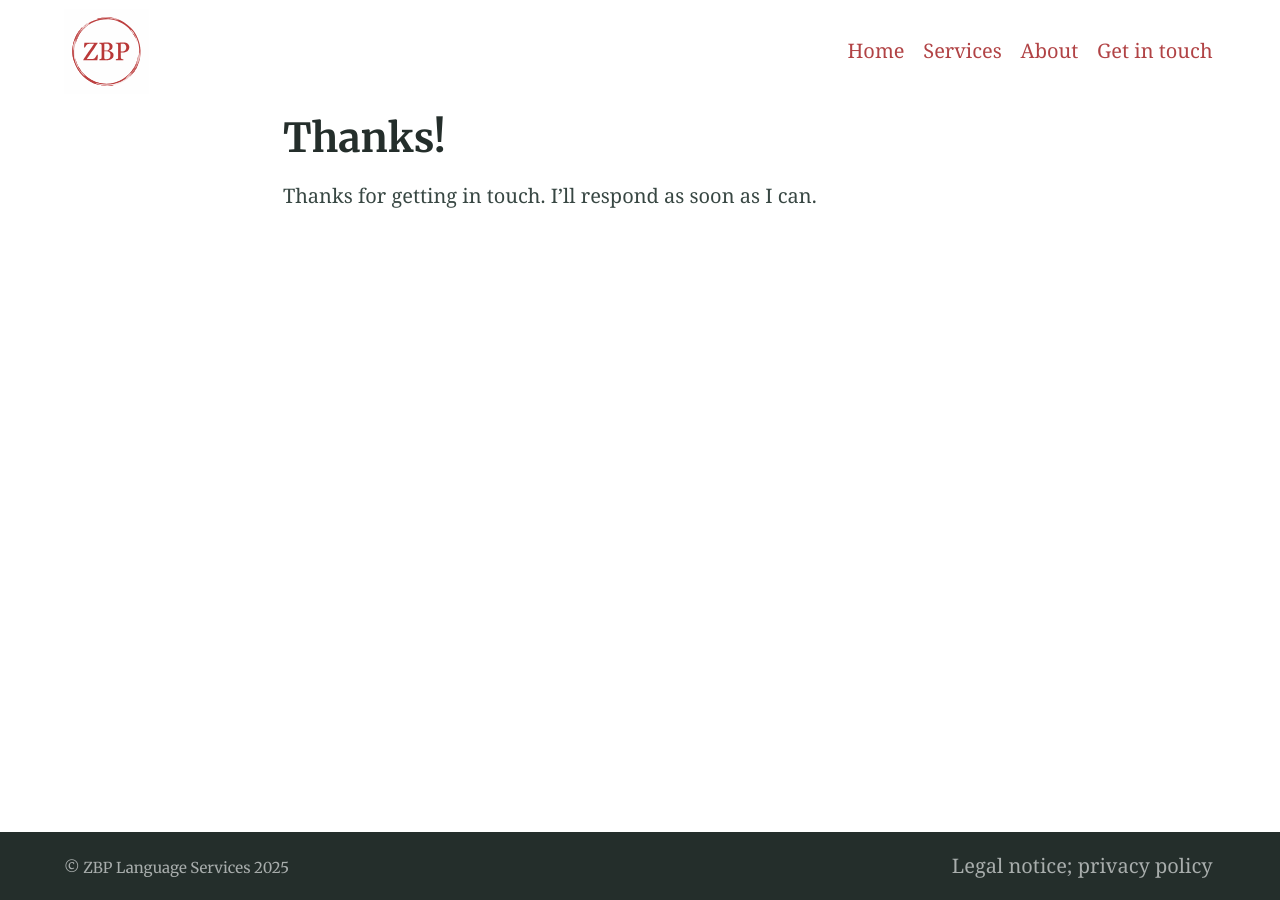
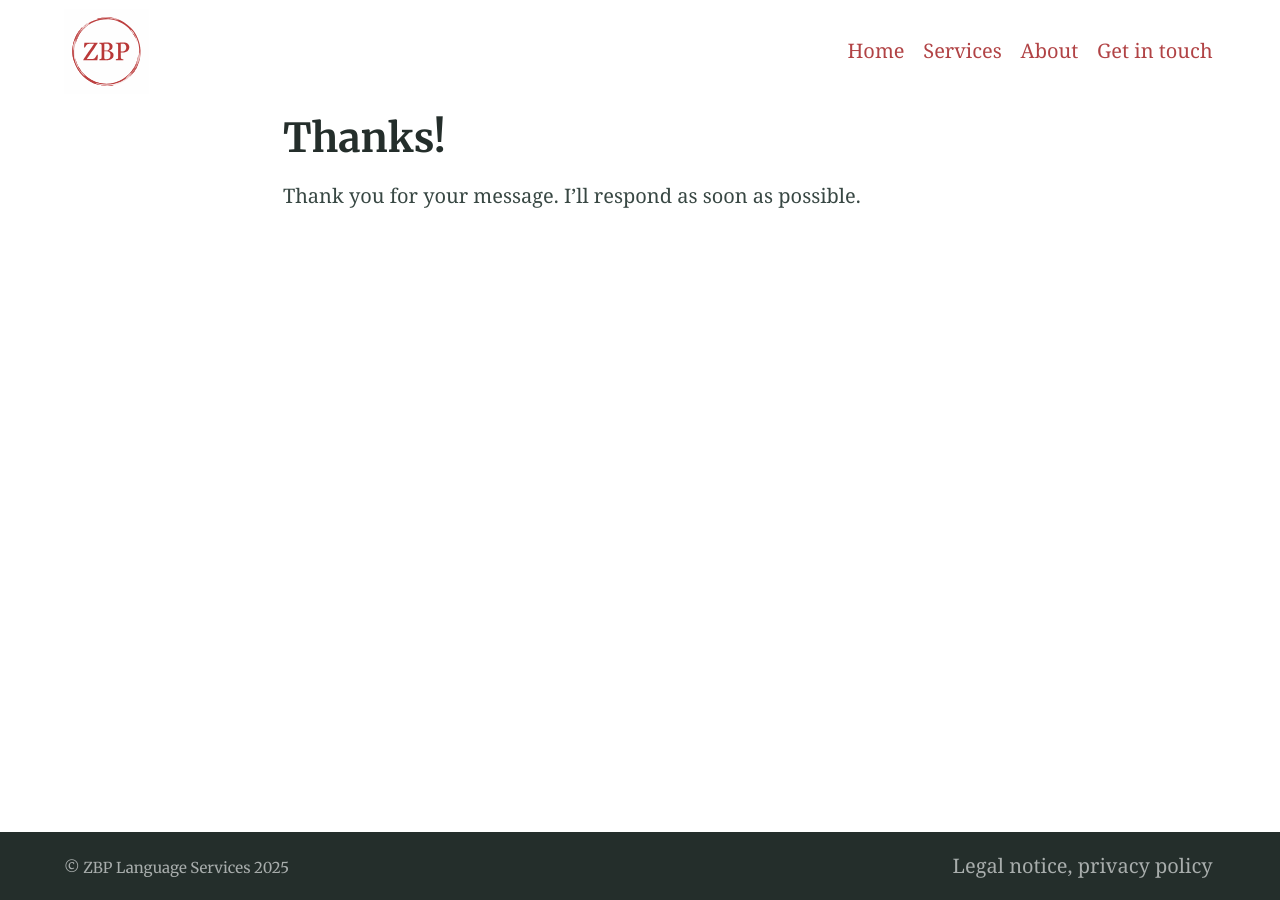
Before and after one commit to Website-2/zbp-language-services.github.io, a Jekyll site: the page built from thanks.md, in a window 1280 px wide. Built offline with Jekyll 4.4.1, drawn with Linux system fonts in a browser that asks for light colours.

Commit message:
Text update

```diff
--- a/_config.yml
+++ b/_config.yml
@@ -131,7 +131,7 @@ navigation_header:
   url: /contact/
 
 navigation_footer:
-- title: Legal notice; privacy policy
+- title: Legal notice, privacy policy
   url: /legal-notice/
 
 social_links: # Appears in sidebar. Set the urls then uncomment and comment out as desired
--- a/thanks.md
+++ b/thanks.md
@@ -4,4 +4,4 @@ indexing: false
 sitemap: false
 ---
 
-Thanks for getting in touch. I'll respond as soon as I can.
+Thank you for your message. I'll respond as soon as possible.
```
